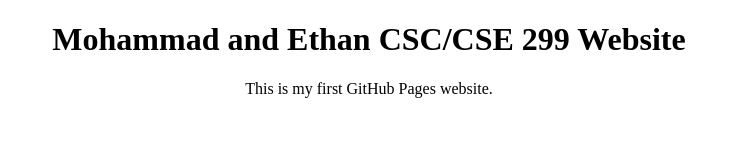
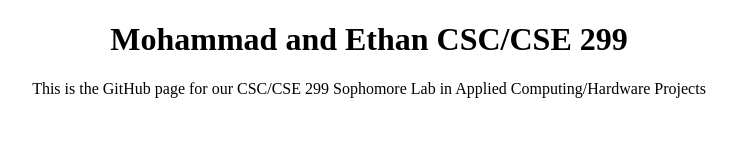
Before and after one commit to mshakir4/mshakir4.github.io, a plain HTML site: page index.html in a window 1280 px wide. Shown: the whole page, without its empty margins (271-1008 px from the left). Drawn offline with Linux system fonts and the light colour scheme.

Commit message:
Update index.html

```diff
--- a/index.html
+++ b/index.html
@@ -8,8 +8,8 @@
 </head>
 <body>
  <center>
- <h1>Mohammad and Ethan CSC/CSE 299 Website</h1>
- <p>This is my first GitHub Pages website.</p>
+ <h1>Mohammad and Ethan CSC/CSE 299</h1>
+ <p>This is the GitHub page for our CSC/CSE 299 Sophomore Lab in Applied Computing/Hardware Projects</p>
  </center>
 </body>
 </html>
```
